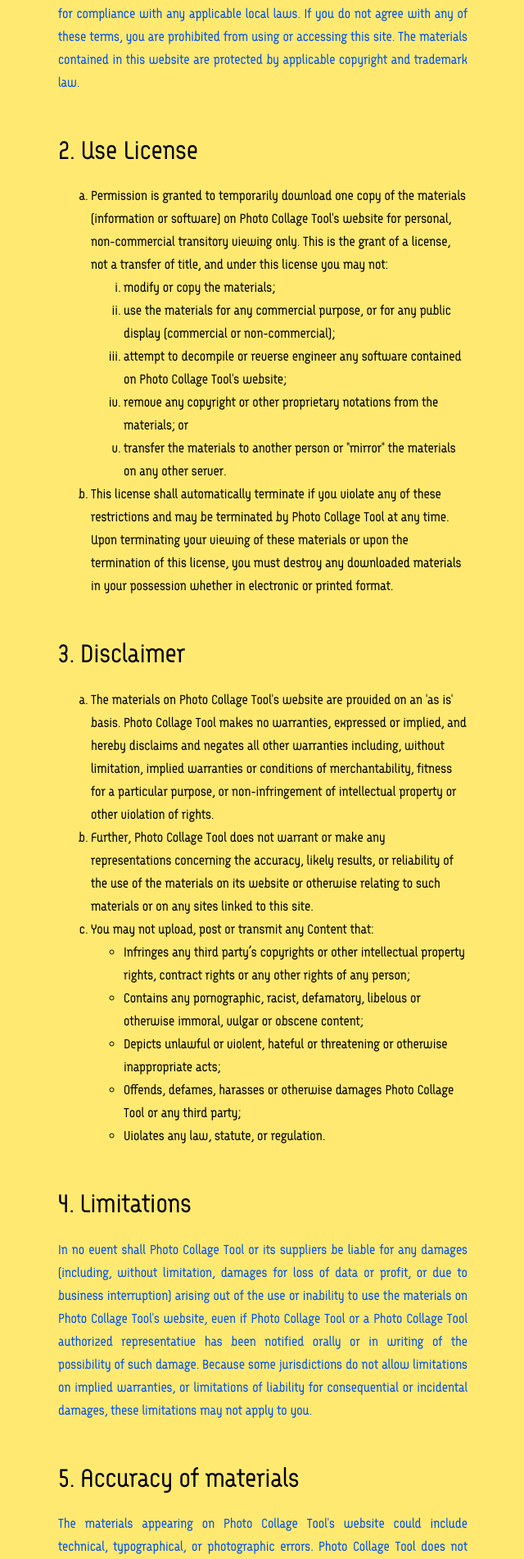
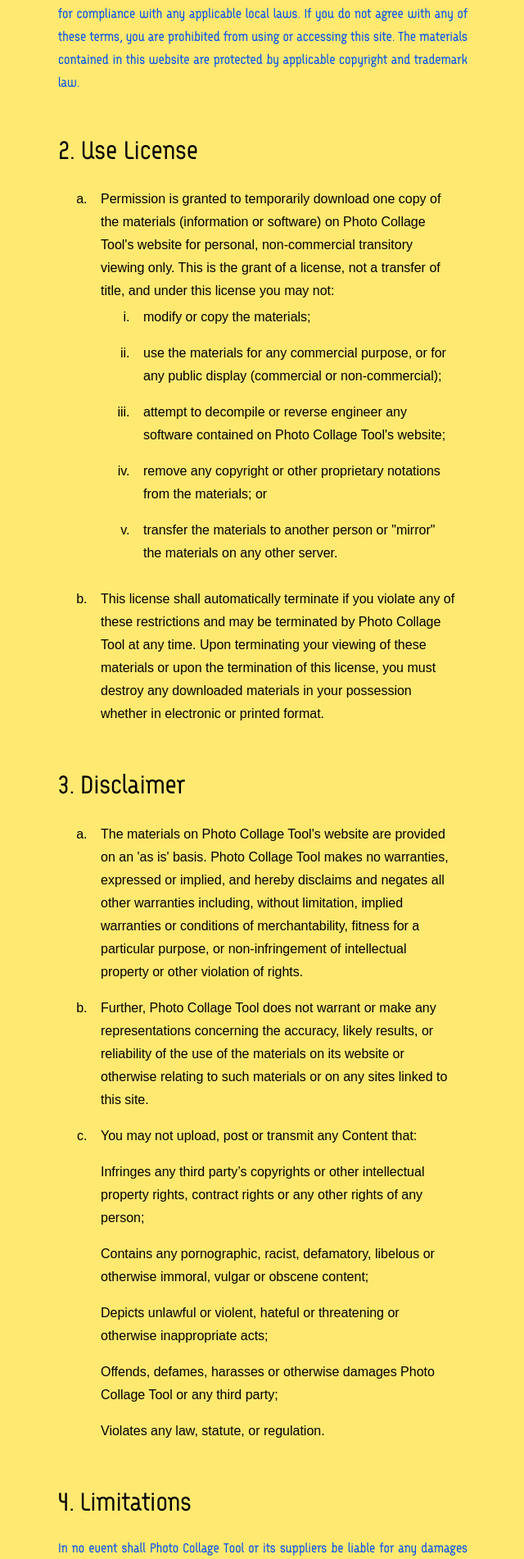
Before and after one commit to brandon-wallace/photo-collage-tool, a Flask app: page /terms_of_service in a window 1280 px wide. Shown: the part 402-2304 px from the top of the page at 82% size, without its empty margins (319-959 px from the left). Run offline with Flask 2, Linux system fonts and the light colour scheme.

Commit message:
Fix error

```diff
--- a/application/static/css/style.css
+++ b/application/static/css/style.css
@@ -211,6 +211,21 @@ input[type="file"]::-webkit-file-upload-button:hover {
 
 input[type="number"] {
     width: 55px;
+}
+
+ul {
+    padding: 0;
+    max-width: 500px;
+    list-style-type: none;
+    margin: 0 auto 1em auto;
+}
+
+li {
+    margin-bottom: .5em;
+	padding: .25em .75em;
+	-webkit-box-sizing: border-box;
+	        box-sizing: border-box;
+    font-family: sans-serif;
 }
 
 .flash-messages {
```
